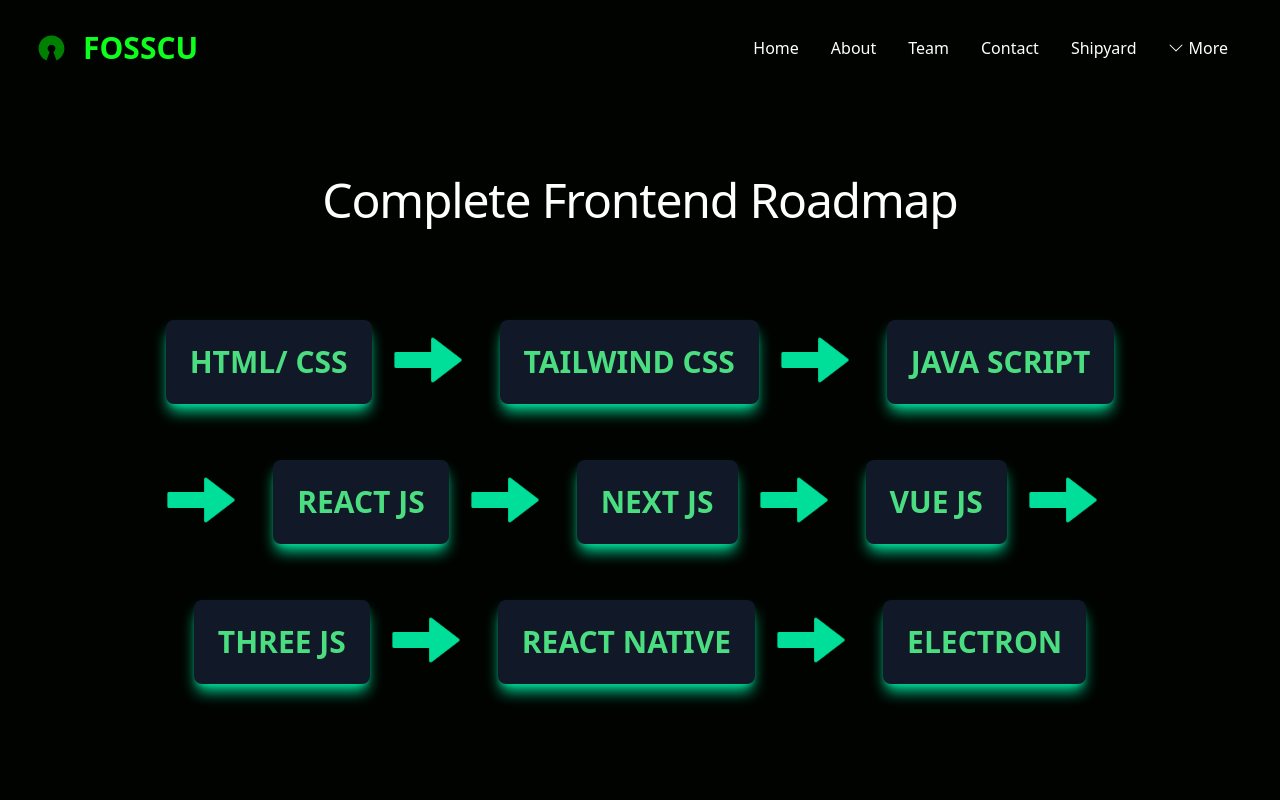
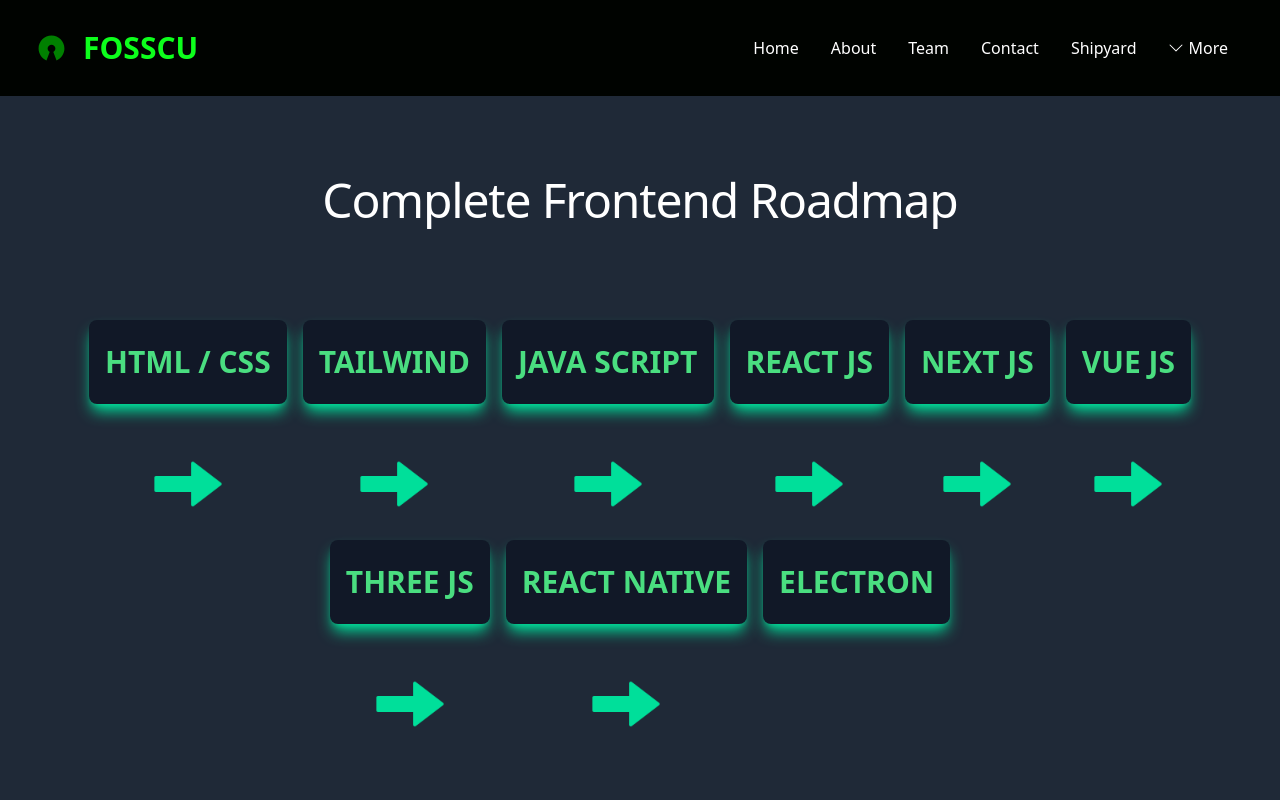
Before and after one commit to FOSS-Community/fosscu.org, a React (Vite) app: page /frontend in a window 1280 px wide. Shown: the top 800 px of the page. Built offline with nearby package versions, Linux system fonts and the light colour scheme; the HTML template or start-up script is replaced by a standard one.

Commit message:
Reduce repetitive code

```diff
--- a/src/components/frontend.jsx
+++ b/src/components/frontend.jsx
@@ -1,63 +1,56 @@
 import React, { useState, useEffect } from "react";
-import arrow from "../assets/img/frontend_icons/icons-arrow.png"
-import downarrow from "../assets/img/frontend_icons/down_arrow.png"
-
+import arrow from "../assets/img/frontend_icons/icons-arrow.png";
+import downarrow from "../assets/img/frontend_icons/down_arrow.png";
 
 const Frontend = () => {
-    return (
-        <div>
-            <h1 className="w-full mt-20 mb-24  text-white px-4  tracking-tight  text-center text-5xl">Complete Frontend Roadmap</h1>
+  const courses = [
+    { name: "HTML / CSS", link: "/html_css" },
+    { name: "TAILWIND", link: "/tailwind" },
+    { name: "JAVA SCRIPT", link: "/javascript" },
+    { name: "REACT JS", link: "/reactjs" },
+    { name: "NEXT JS", link: "/nextjs" },
+    { name: "VUE JS", link: "/vuejs" },
+    { name: "THREE JS", link: "/threejs" },
+    { name: "REACT NATIVE", link: "/reactnative" },
+    { name: "ELECTRON", link: "/electron" },
+  ];
 
-            < div className='flex flex-wrap mx-40 mt-26 mb-20 justify-center gap-4 md:gap-4 sm:gap-4'>
+  return (
+    <div className="bg-gray-800 min-h-screen py-20">
+      <h1 className="w-full mb-24 text-white px-4 tracking-tight text-center text-5xl">
+        Complete Frontend Roadmap
+      </h1>
 
-                <a href="/html_css" className=' sm:mb-10 px-2 flex flex-col shadow-lg shadow-[#00df9a] transition-shadow  hover:bg-opacity-90  duration-[320ms] bg-gray-900 rounded-lg text-green-400 hover:bg-[#00df9a] hover:shadow-none transition-color hover:text-white transition-color'>
-                    <h2 className='text-center font-bold text-3xl px-4 py-6'>HTML/ CSS</h2>
-                </a>
-                <img src={arrow} className="w-0 h-0  max-w-screen-xl sm:w-20 sm:h-20"/>
-                <img src={downarrow} className=" w-20 h-20 max-w-screen-xl sm:w-0 sm:h-0"/>
-                <a href="/tailwind" className='sm:mb-10 pl-2 pr-2 flex flex-col shadow-lg shadow-[#00df9a] transition-shadow  hover:bg-opacity-90  duration-[320ms] bg-gray-900 rounded-lg text-green-400 hover:bg-[#00df9a] hover:shadow-none transition-color hover:text-white transition-color'>
-                    <h2 className='text-center font-bold text-3xl px-4 py-6'>TAILWIND CSS</h2>
-                </a>
-                <img src={arrow} className="w-0 h-0 max-w-screen-xl sm:w-20 sm:h-20"/>
-                <img src={downarrow} className="w-20 h-20 max-w-screen-xl sm:w-0 sm:h-0"/>
-                <a href="/javascript" className='sm:mb-10 pl-2 pr-2 flex flex-col shadow-lg shadow-[#00df9a] transition-shadow  hover:bg-opacity-90  duration-[320ms] bg-gray-900 rounded-lg text-green-400 hover:bg-[#00df9a] hover:shadow-none transition-color hover:text-white transition-color'>
-                    <h2 className='text-center font-bold text-3xl px-4 py-6'>JAVA SCRIPT</h2>
-                </a>
-                <img src={arrow} className="w-0 h-0 max-w-screen-xl sm:w-20 sm:h-20"/>
-                <img src={downarrow} className="w-15 h-20 max-w-screen-xl sm:w-0 sm:h-0"/>
-                <a href="/reactjs" className='sm:mb-10 pl-2 pr-2 flex flex-col shadow-lg shadow-[#00df9a] transition-shadow  hover:bg-opacity-90  duration-[320ms] bg-gray-900 rounded-lg text-green-400 hover:bg-[#00df9a] hover:shadow-none transition-color hover:text-white transition-color'>
-                    <h2 className='text-center font-bold text-3xl px-4 py-6'>REACT JS</h2>
-                </a>
-                <img src={arrow} className="w-0 h-0 max-w-screen-xl sm:w-20 sm:h-20"/>
-                <img src={downarrow} className="w-20 h-20 max-w-screen-xl sm:w-0 sm:h-0"/>
-                <a href="/nextjs" className='sm:mb-10 pl-2 pr-2 flex flex-col shadow-lg shadow-[#00df9a] transition-shadow  hover:bg-opacity-90  duration-[320ms] bg-gray-900 rounded-lg text-green-400 hover:bg-[#00df9a] hover:shadow-none transition-color hover:text-white transition-color'>
-                    <h2 className='text-center font-bold text-3xl px-4 py-6'>NEXT JS</h2>
-                </a>
-                <img src={arrow} className="w-0 h-0 max-w-screen-xl sm:w-20 sm:h-20"/>
-                <img src={downarrow} className="w-20 h-20 max-w-screen-xl sm:w-0 sm:h-0"/>
-                <a href="/vuejs" className='sm:mb-10 pl-2 pr-2 flex flex-col shadow-lg shadow-[#00df9a] transition-shadow  hover:bg-opacity-90  duration-[320ms] bg-gray-900 rounded-lg text-green-400 hover:bg-[#00df9a] hover:shadow-none transition-color hover:text-white transition-color'>
-                    <h2 className='text-center font-bold text-3xl px-4 py-6'>VUE JS</h2>
-                </a>
-                <img src={arrow} className="w-0 h-0 max-w-screen-xl sm:w-20 sm:h-20"/>
-                <img src={downarrow} className="w-20 h-20 max-w-screen-xl sm:w-0 sm:h-0"/>
-                <a href="/threejs" className='sm:mb-10 pl-2 pr-2 flex flex-col shadow-lg shadow-[#00df9a] transition-shadow  hover:bg-opacity-90  duration-[320ms] bg-gray-900 rounded-lg text-green-400 hover:bg-[#00df9a] hover:shadow-none transition-color hover:text-white transition-color'>
-                    <h2 className='text-center font-bold text-3xl px-4 py-6'>THREE JS</h2>
-                </a>
-                <img src={arrow} className="w-0 h-0 max-w-screen-xl sm:w-20 sm:h-20"/>
-                <img src={downarrow} className="w-20 h-20 max-w-screen-xl sm:w-0 sm:h-0"/>
-                <a href="/reactnative" className='sm:mb-10 pl-2 pr-2 flex flex-col shadow-lg shadow-[#00df9a] transition-shadow  hover:bg-opacity-90  duration-[320ms] bg-gray-900 rounded-lg text-green-400 hover:bg-[#00df9a] hover:shadow-none transition-color hover:text-white transition-color'>
-                    <h2 className='text-center font-bold text-3xl px-4 py-6'>REACT NATIVE</h2>
-                </a>
-                <img src={arrow} className="w-0 h-0 max-w-screen-xl sm:w-20 sm:h-20"/>
-                <img src={downarrow} className="w-20 h-20 max-w-screen-xl sm:w-0 sm:h-0"/>
-                <a href="/electron" className='sm:mb-10 pl-2 pr-2 flex flex-col shadow-lg shadow-[#00df9a] transition-shadow  hover:bg-opacity-90  duration-[320ms] bg-gray-900 rounded-lg text-green-400 hover:bg-[#00df9a] hover:shadow-none transition-color hover:text-white transition-color'>
-                    <h2 className='text-center font-bold text-3xl px-4 py-6'>ELECTRON</h2>
-                </a>
-
-            </div>
-
-        </div>
-    );
+      <div className="flex flex-wrap justify-center gap-4 mx-4 md:mx-20">
+        {courses.map((course, index) => (
+          <div key={index}>
+            <a
+              href={course.link}
+              className="w-full sm:w-auto sm:mb-10 flex flex-col shadow-lg shadow-[#00df9a] transition-shadow hover:bg-opacity-90 duration-[320ms] bg-gray-900 rounded-lg text-green-400 hover:bg-[#00df9a] hover:shadow-none hover:text-white"
+            >
+              <h2 className="text-center font-bold text-3xl px-4 py-6">
+                {course.name}
+              </h2>
+            </a>
+            {index < courses.length - 1 && (
+              <div className="flex flex-col items-center">
+                <img
+                  src={arrow}
+                  alt="arrow"
+                  className="hidden sm:block w-20 h-20"
+                />
+                <img
+                  src={downarrow}
+                  alt="down arrow"
+                  className="block sm:hidden w-20 h-20"
+                />
+              </div>
+            )}
+          </div>
+        ))}
+      </div>
+    </div>
+  );
 };
 
 export default Frontend;
```
